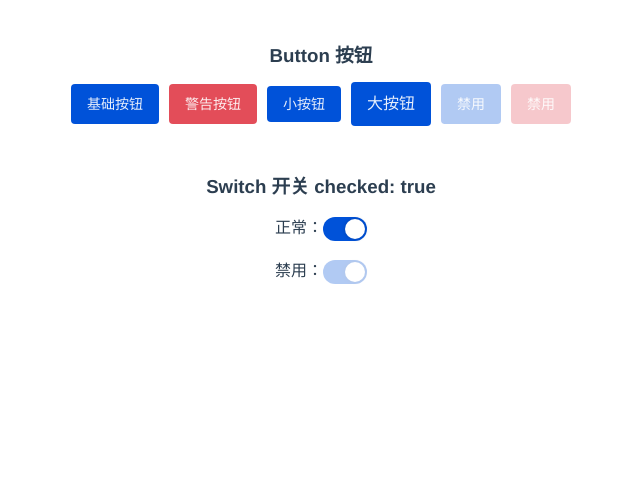
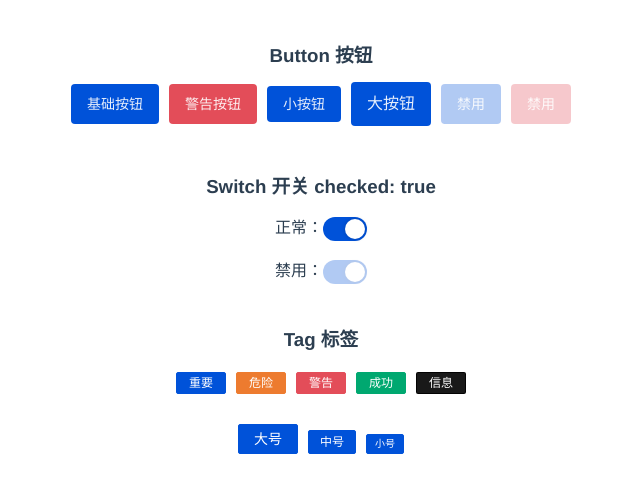
Before and after one commit to zc95/ollie-ui, a Vue app: page / in a window 1280 px wide. Shown: the top 492 px of the page, without its empty margins (319-959 px from the left). Built offline with nearby package versions, Linux system fonts and the light colour scheme.

Commit message:
feat: tag完成

```diff
--- a/examples/views/Home.vue
+++ b/examples/views/Home.vue
@@ -14,6 +14,20 @@
     <h3>Switch 开关 checked: {{ checked }}</h3>
     <p>正常：<ol-switch v-model="checked"></ol-switch></p>
     <p>禁用：<ol-switch v-model="checked" disabled></ol-switch></p>
+
+    <h3>Tag 标签</h3>
+    <p>
+      <ol-tag type="primary">重要</ol-tag>
+      <ol-tag type="danger">危险</ol-tag>
+      <ol-tag type="warning">警告</ol-tag>
+      <ol-tag type="success">成功</ol-tag>
+      <ol-tag type="default">信息</ol-tag>
+    </p>
+    <p>
+      <ol-tag size="large" type="primary">大号</ol-tag>
+      <ol-tag size="medium" type="primary">中号</ol-tag>
+      <ol-tag size="small" type="primary">小号</ol-tag>
+    </p>
   </div>
 </template>
 
@@ -32,7 +46,8 @@ export default {
 h3 {
   margin: 40px 0 10px;
 }
-/deep/ .ol-button {
+/deep/ .ol-button,
+/deep/ .ol-tag {
   margin: 5px;
 }
 </style>
--- /dev/null
+++ b/packages/tag/index.js
@@ -0,0 +1,7 @@
+import Tag from './src/tag.vue';
+
+Tag.install = function (Vue) {
+  Vue.component(Tag.name, Tag);
+};
+
+export default Tag;
--- /dev/null
+++ b/packages/tag/src/tag.vue
@@ -0,0 +1,86 @@
+<template>
+  <span class="ol-tag" @click="handleClick" :class="[type ? 'ol-tag--' + type : '', size ? 'ol-tag-size--' + size : '']">
+    <span v-if="$slots.default" class="ol-tag__text"><slot></slot></span>
+  </span>
+</template>
+<script>
+export default {
+  name: 'OlTag',
+
+  props: {
+    type: {
+      type: String,
+      default: 'default' // default/primary/warning/danger/success
+    },
+    size: String, // small/medium/large
+    disabled: Boolean
+  },
+
+  methods: {
+    handleClick(evt) {
+      this.$emit('click', evt);
+    }
+  }
+};
+</script>
+
+<style lang="less" scoped>
+.ol-tag {
+  display: inline-block;
+  border-width: 1px;
+  border-style: solid;
+  border-color: transparent;
+  box-sizing: border-box;
+  border-radius: 2px;
+  white-space: nowrap;
+  font-size: 12px;
+  height: 22px;
+  line-height: 20px;
+  padding: 0 12px;
+  max-width: 120px;
+  word-wrap: normal;
+  overflow: hidden;
+  text-overflow: ellipsis;
+  user-select: none;
+  color: #fff;
+
+  &--primary {
+    background-color: #0052d9;
+    border-color: #0052d9;
+  }
+  &--warning {
+    background-color: #e34d59;
+    border-color: #e34d59;
+  }
+  &--danger {
+    background-color: #ed7b2f;
+    border-color: #ed7b2f;
+  }
+  &--success {
+    background-color: #00a870;
+    border-color: #00a870;
+  }
+  &--default {
+    background-color: #000000e6;
+    border-color: #000000e6;
+  }
+  &-size--small {
+    height: 20px;
+    line-height: 18px;
+    padding: 0 8px;
+    font-size: 10px;
+  }
+  &-size--medium {
+    height: 24px;
+    line-height: 22px;
+    padding: 0 11px;
+    font-size: 12px;
+  }
+  &-size--large {
+    height: 30px;
+    line-height: 28px;
+    padding: 0 15px;
+    font-size: 14px;
+  }
+}
+</style>
--- a/src/index.js
+++ b/src/index.js
@@ -2,8 +2,9 @@
 
 import Button from '../packages/button/index.js';
 import Switch from '../packages/switch/index.js';
+import Tag from '../packages/tag/index.js';
 
-const components = [Button, Switch];
+const components = [Button, Switch, Tag];
 
 const install = function (Vue) {
   components.forEach(component => {
@@ -20,5 +21,6 @@ export default {
   version: '1.0.1',
   install,
   Button,
-  Switch
+  Switch,
+  Tag
 };
```
Also changed, not shown: components.json, packages/tag/README.md (added).
